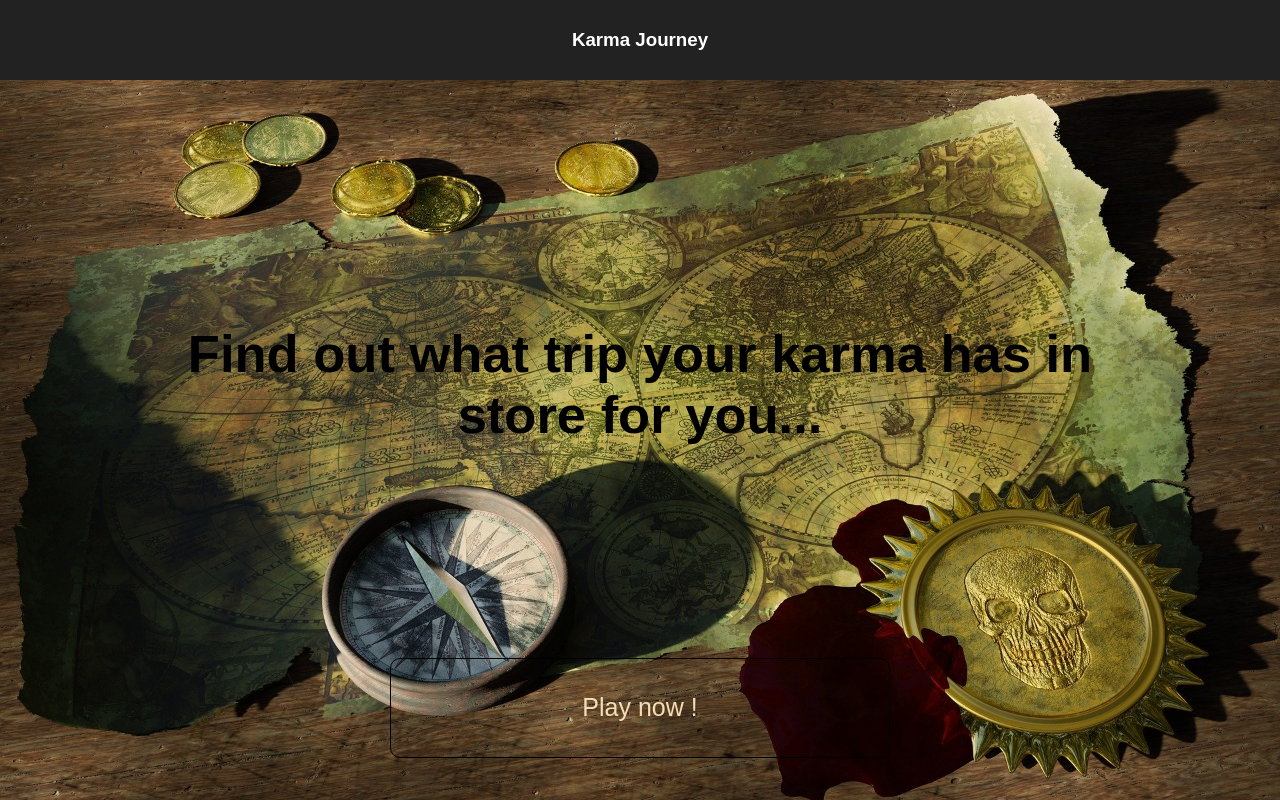
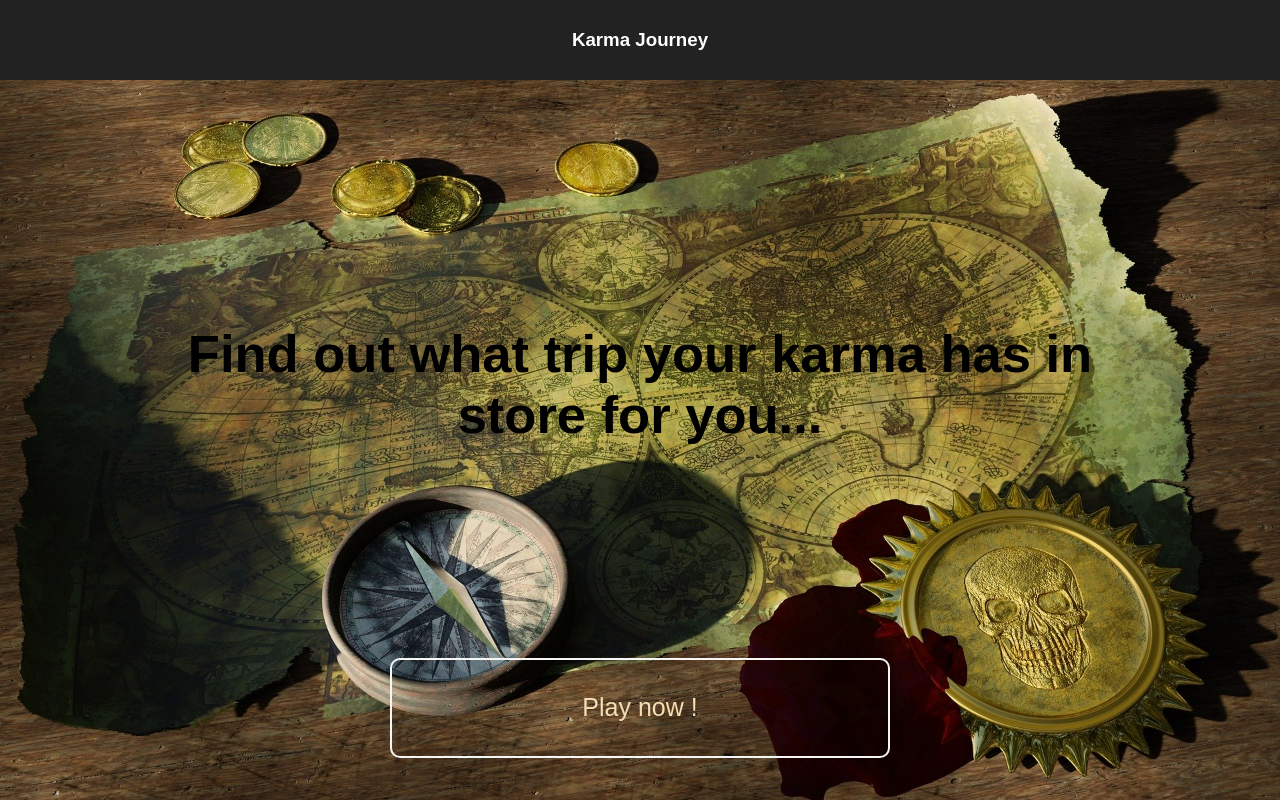
Before and after one commit to LessBeaver/KarmaJourney, a React (Create React App) app: page / in a window 1280 px wide. Built offline with nearby package versions, Linux system fonts and the light colour scheme; the HTML template or start-up script is replaced by a standard one.

Commit message:
change button style

```diff
--- a/src/components/Home.css
+++ b/src/components/Home.css
@@ -24,7 +24,6 @@
   height: auto;
   width: 500px;
   height: 100px;
-  border: 1px solid black;
   align-self: flex-end;
   font-size: 25px;
   color: wheat;
@@ -32,6 +31,7 @@
 
 .btn-grad:hover {
   background-position: right center;
+  cursor: pointer;
 }
 
 .title {
```
